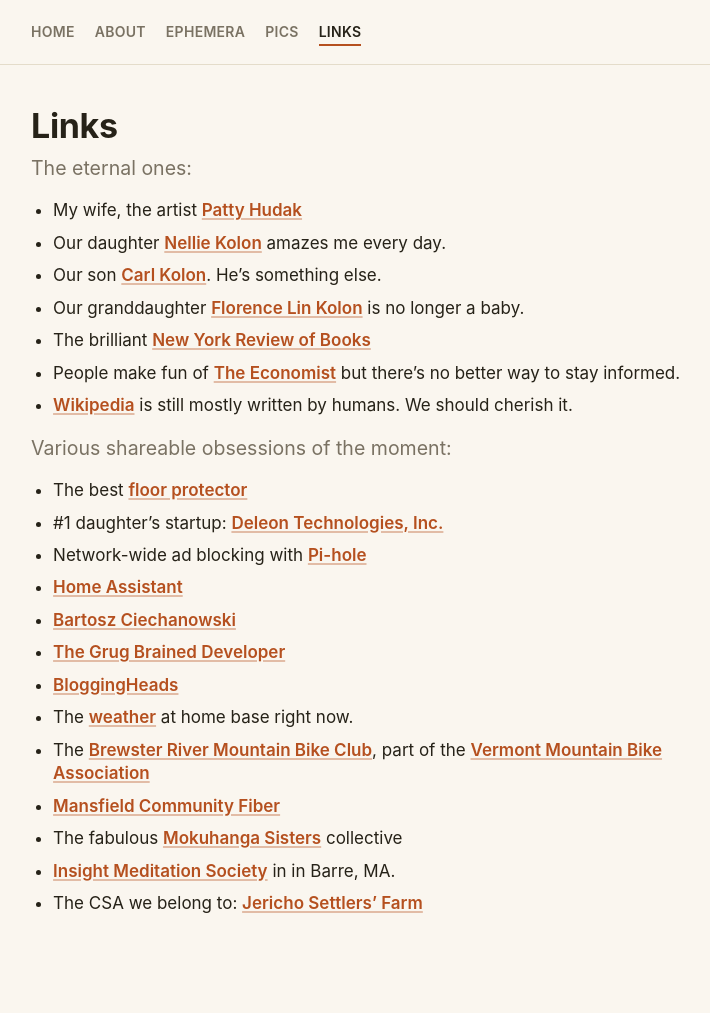
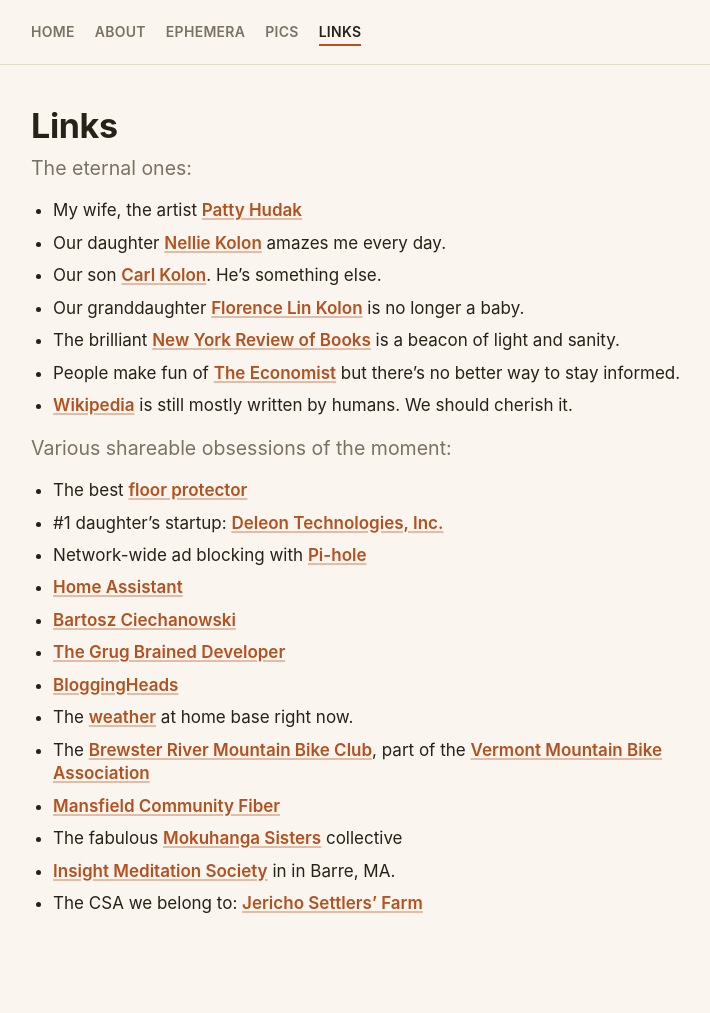
Before and after one commit to mkolon/mattkolon.com, a Jekyll site: the page built from links.md, in a window 1280 px wide. Shown: the whole page, without its empty margins (283-993 px from the left). Built offline with Jekyll 4.4.1, drawn with Linux system fonts in a browser that asks for light colours.

```diff
--- a/links.md
+++ b/links.md
@@ -12,7 +12,7 @@
 - Our daughter [Nellie Kolon](https://nelliekolon.com){:target="_blank"} amazes me every day.
 - Our son [Carl Kolon](https://carlkolon.com){:target="_blank"}. He's something else.
 - Our granddaughter [Florence Lin Kolon](https://florencekolon.com/){:target="_blank"} is no longer a baby.
-- The brilliant [New York Review of Books](https://www.nybooks.com/){:target="_blank"}
+- The brilliant [New York Review of Books](https://www.nybooks.com/){:target="_blank"} is a beacon of light and sanity.
 - People make fun of [The Economist](https://economist.com){:target="_blank"} but there's no better way to stay informed.
 - [Wikipedia](https://en.wikipedia.org/wiki/Main_Page){:target="_blank"} is still mostly written by humans. We should cherish it.
 
```
